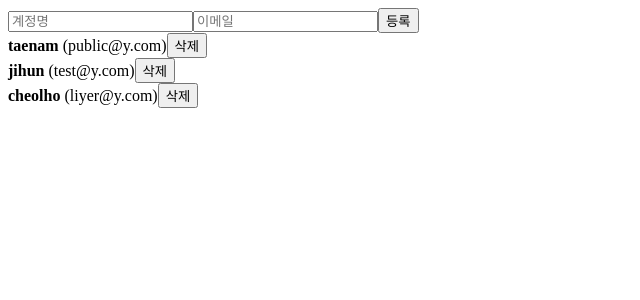
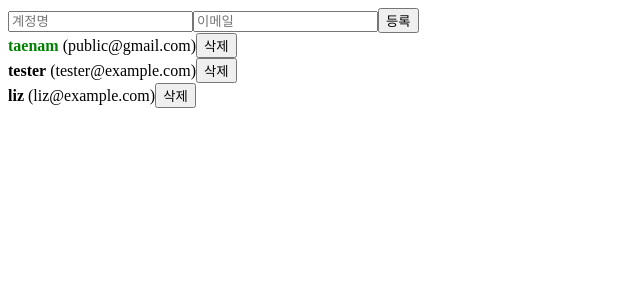
Before and after one commit to dev-93/study, a React (Create React App) app in the folder react_study/: page / in a window 1280 px wide. Shown: the top 300 px of the page, without its empty margins (0-640 px from the left). Built offline with nearby package versions, Linux system fonts and the light colour scheme.

Commit message:
배열에 항목 수정하기

```diff
--- a/react_study/src/App.js
+++ b/react_study/src/App.js
@@ -1,35 +1,38 @@
-import React, {useRef, useState} from 'react';
-import UserList from "./UserList";
-import CreateUser from "./CreateUser";
+import React, { useRef, useState } from 'react';
+import UserList from './UserList';
+import CreateUser from './CreateUser';
 
-const App = () => {
+function App() {
   const [inputs, setInputs] = useState({
-    username:'',
-    email:''
+    username: '',
+    email: ''
   });
-
   const { username, email } = inputs;
   const onChange = e => {
     const { name, value } = e.target;
     setInputs({
       ...inputs,
-      [name]:value
+      [name]: value
     });
   };
-
   const [users, setUsers] = useState([
     {
-        id:1,
-        username:"taenam",
-        email:'public@y.com'
-    },{
-        id:2,
-        username:"jihun",
-        email:'test@y.com'
-    },{
-        id:3,
-        username:"cheolho",
-        email:'liyer@y.com'
+      id: 1,
+      username: 'taenam',
+      email: 'public@gmail.com',
+      active: true
+    },
+    {
+      id: 2,
+      username: 'tester',
+      email: 'tester@example.com',
+      active: false
+    },
+    {
+      id: 3,
+      username: 'liz',
+      email: 'liz@example.com',
+      active: false
     }
   ]);
 
@@ -43,8 +46,8 @@
     setUsers(users.concat(user));
 
     setInputs({
-      username:'',
-      email:''
+      username: '',
+      email: ''
     });
     nextId.current += 1;
   };
@@ -54,7 +57,13 @@
     // = user.id 가 id 인 것을 제거함
     setUsers(users.filter(user => user.id !== id));
   };
-
+  const onToggle = id => {
+    setUsers(
+      users.map(user =>
+        user.id === id ? { ...user, active: !user.active } : user
+      )
+    );
+  };
   return (
     <>
       <CreateUser
@@ -63,7 +72,7 @@
         onChange={onChange}
         onCreate={onCreate}
       />
-      <UserList users={users} onRemove={onRemove}/>
+      <UserList users={users} onRemove={onRemove} onToggle={onToggle} />
     </>
   );
 }
--- a/react_study/src/UserList.js
+++ b/react_study/src/UserList.js
@@ -1,22 +1,36 @@
 import React from 'react';
 
-function User({ user, onRemove }){
+function User({ user, onRemove, onToggle }) {
   return (
     <div>
-            <b>{user.username}</b> <span>({user.email})</span>
+      <b
+        style={{
+          cursor: 'pointer',
+          color: user.active ? 'green' : 'black'
+        }}
+        onClick={() => onToggle(user.id)}
+      >
+        {user.username}
+      </b>
+      &nbsp;
+      <span>({user.email})</span>
       <button onClick={() => onRemove(user.id)}>삭제</button>
     </div>
   );
 }
 
-function UserList({ users, onRemove }){
-
-    return(
-        <>
-            {users.map((user, index) => (
-                <User user={user} key={index} onRemove={onRemove}/>
+function UserList({ users, onRemove, onToggle }) {
+  return (
+    <div>
+      {users.map(user => (
+        <User
+          user={user}
+          key={user.id}
+          onRemove={onRemove}
+          onToggle={onToggle}
+        />
       ))}
-        </>
+    </div>
   );
 }
 
```
Lines whose indentation alone changed are shown as unchanged.
